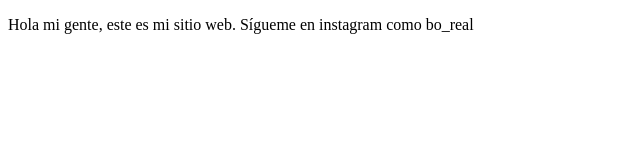
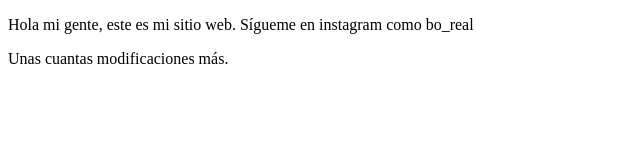
Before and after one commit to julondonor/projectDemoPrework, a plain HTML site: page index.html in a window 1280 px wide. Shown: the whole page, without its empty margins (0-640 px from the left). Drawn offline with Linux system fonts and the light colour scheme.

Commit message:
editamos el README y agregamos un nuevo parráfo al index

```diff
--- a/index.html
+++ b/index.html
@@ -10,5 +10,8 @@
     <p>
         Hola mi gente, este es mi sitio web. Sígueme en instagram como bo_real
     </p>
+    <p>
+        Unas cuantas modificaciones más.
+    </p>
 </body>
 </html>
```
Also changed, not shown: 1 other file.
